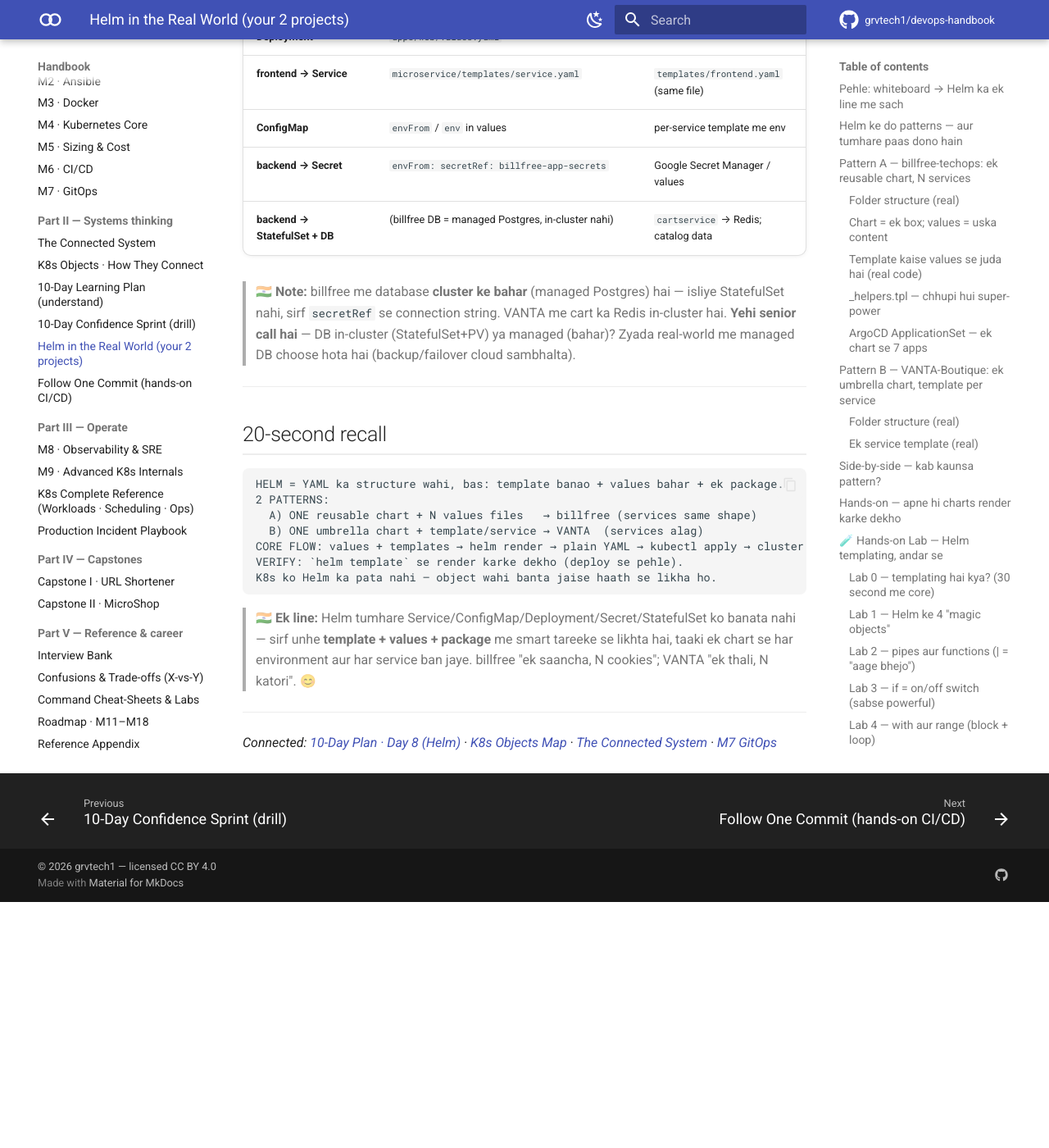
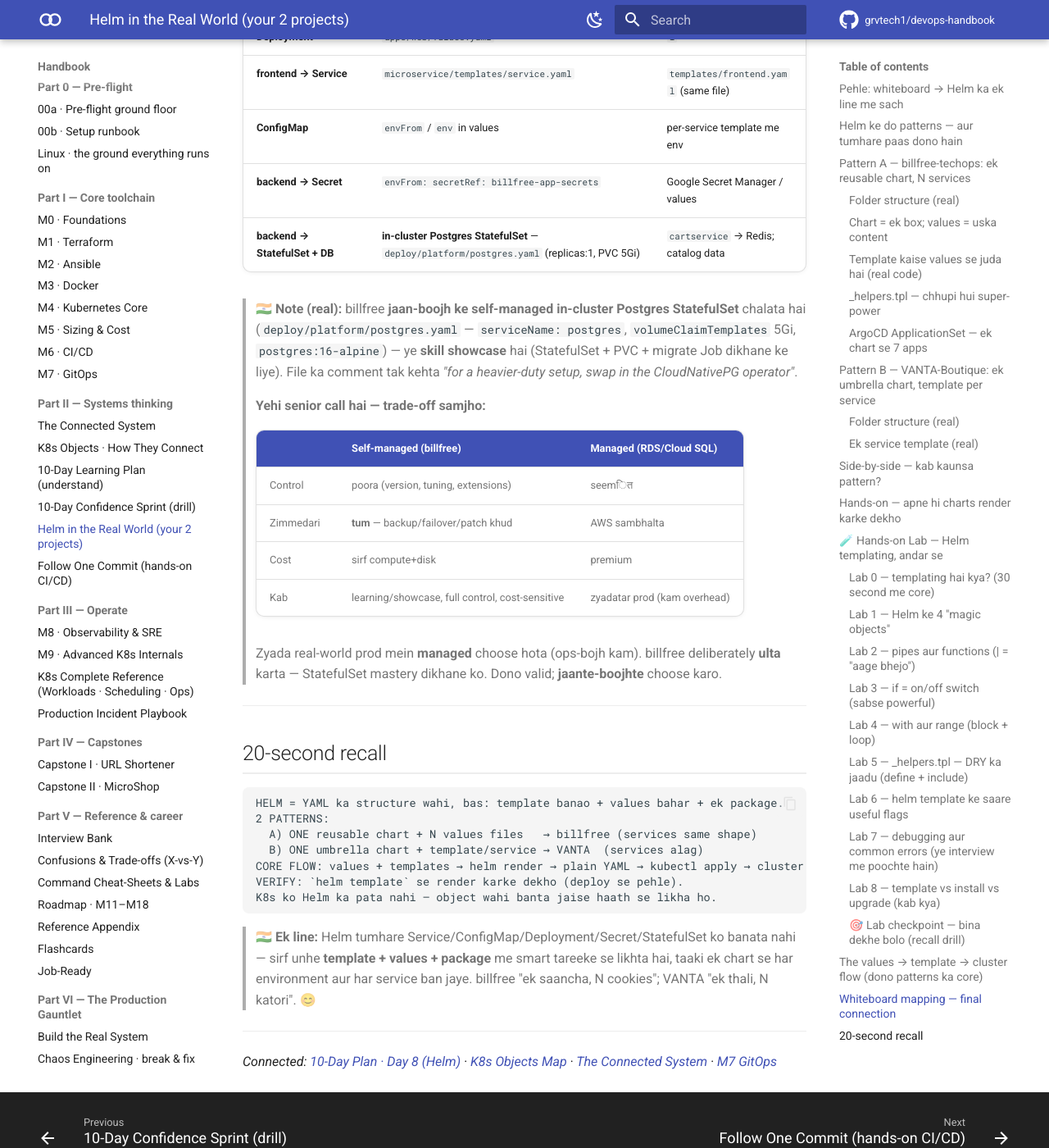
Before and after one commit to grvtech1/devops-handbook, an MkDocs documentation site: the page built from docs/28-helm-real-projects.md, in a window 1280 px wide and 1400 px high, scrolled down 16878 px. Shown: the whole window at 82% size. Built offline with MkDocs 1.6.1 and Material for MkDocs 9.7.7, drawn with Linux system fonts in a browser that asks for light colours; comment, search, counter and statistics services are not loaded; before the commit the page ends 17978 px from its top, so only the background shows below that.

Commit message:
fix(content): correct billfree DB — self-managed in-cluster Postgres StatefulSet + real migrate Job (not managed RDS)

````diff
--- a/docs/28-helm-real-projects.md
+++ b/docs/28-helm-real-projects.md
@@ -704,9 +704,20 @@
 | **frontend → Service** | `microservice/templates/service.yaml` | `templates/frontend.yaml` (same file) |
 | **ConfigMap** | `envFrom` / `env` in values | per-service template me env |
 | **backend → Secret** | `envFrom: secretRef: billfree-app-secrets` | Google Secret Manager / values |
-| **backend → StatefulSet + DB** | (billfree DB = managed Postgres, in-cluster nahi) | `cartservice` → Redis; catalog data |
+| **backend → StatefulSet + DB** | **in-cluster Postgres StatefulSet** — `deploy/platform/postgres.yaml` (replicas:1, PVC 5Gi) | `cartservice` → Redis; catalog data |
 
-> 🇮🇳 **Note:** billfree me database **cluster ke bahar** (managed Postgres) hai — isliye StatefulSet nahi, sirf `secretRef` se connection string. VANTA me cart ka Redis in-cluster hai. **Yehi senior call hai** — DB in-cluster (StatefulSet+PV) ya managed (bahar)? Zyada real-world me managed DB choose hota hai (backup/failover cloud sambhalta).
+> 🇮🇳 **Note (real):** billfree **jaan-boojh ke self-managed in-cluster Postgres StatefulSet** chalata hai (`deploy/platform/postgres.yaml` — `serviceName: postgres`, `volumeClaimTemplates` 5Gi, `postgres:16-alpine`) — ye **skill showcase** hai (StatefulSet + PVC + migrate Job dikhane ke liye). File ka comment tak kehta *"for a heavier-duty setup, swap in the CloudNativePG operator"*.
+>
+> **Yehi senior call hai — trade-off samjho:**
+>
+> | | **Self-managed (billfree)** | **Managed (RDS/Cloud SQL)** |
+> |---|---|---|
+> | Control | poora (version, tuning, extensions) | seemित |
+> | Zimmedari | **tum** — backup/failover/patch khud | AWS sambhalta |
+> | Cost | sirf compute+disk | premium |
+> | Kab | learning/showcase, full control, cost-sensitive | zyadatar prod (kam overhead) |
+>
+> Zyada real-world prod mein **managed** choose hota (ops-bojh kam). billfree deliberately **ulta** karta — StatefulSet mastery dikhane ko. Dono valid; **jaante-boojhte** choose karo.
 
 ---
 
--- a/docs/30-k8s-complete-reference.md
+++ b/docs/30-k8s-complete-reference.md
@@ -97,7 +97,16 @@
       resources: { requests: { storage: 20Gi } }
 ```
 
-> ⭐ **Senior call (interview gold):** Prod mein DB usually **managed** (RDS/Cloud SQL) hota — StatefulSet nahi. Kyun? Backup/failover/patching cloud sambhalta. **billfree exactly yahi** — pods stateless, Postgres managed (chart mein sirf `secretRef` se connection). StatefulSet tab jab DB khud K8s mein chalao (control/cost, par ops-bojh zyada).
+> ⭐ **Senior call (interview gold) — trade-off, na ki "hamesha X":**
+>
+> | | **Self-managed StatefulSet** | **Managed (RDS/Cloud SQL)** |
+> |---|---|---|
+> | Control | poora | seemित |
+> | Backup/failover/patch | **tum khud** | AWS sambhalta |
+> | Cost | compute+disk | premium |
+> | Kab | full control / cost-sensitive / showcase | zyadatar prod (ops-bojh kam) |
+>
+> **billfree = real self-managed example:** `deploy/platform/postgres.yaml` mein **Postgres StatefulSet** (replicas:1, `volumeClaimTemplates` 5Gi, `postgres:16-alpine`, `pg_isready` probes) — deliberately in-cluster, StatefulSet skill dikhane ko. Comment tak kehta *"heavier-duty ke liye CloudNativePG operator swap karo"*. Interview mein bolo: *"managed default hai (kam overhead), par maine in-cluster StatefulSet jaan-boojh ke chalaya control + StatefulSet mastery ke liye — trade-off ye hai ki backups/failover ki zimmedari meri."*
 
 ## A3 · DaemonSet — har node pe ek
 
@@ -167,7 +176,7 @@
 - `completions: 5` → 5 baar successfully chale
 - `parallelism: 2` → ek saath 2 pods (batch tez)
 
-> **billfree connection:** `docker-compose.yml` ka `migrate` service K8s mein **ye Job** banega — ya Helm ka `pre-upgrade` hook (deploy se pehle schema migrate).
+> **billfree = real Job example:** `deploy/platform/migrate-job.yaml` ek asli DB-migration **Job** hai — `restartPolicy: Never`, `backoffLimit: 5`, `ttlSecondsAfterFinished: 600`, `runAsNonRoot`, `DATABASE_URL` secret se. Aur ek **clever nuance** (interview gold): ye ArgoCD **`PostSync` hook** hai, **PreSync nahi** — kyunki PreSync Postgres banne se *pehle* chalega aur `postgres` host resolve na hone se **deadlock** ho jaayega. Migration idempotent hai (`schema_migrations` track), isliye re-run safe.
 
 ## A6 · CronJob — schedule pe Job
 
````
